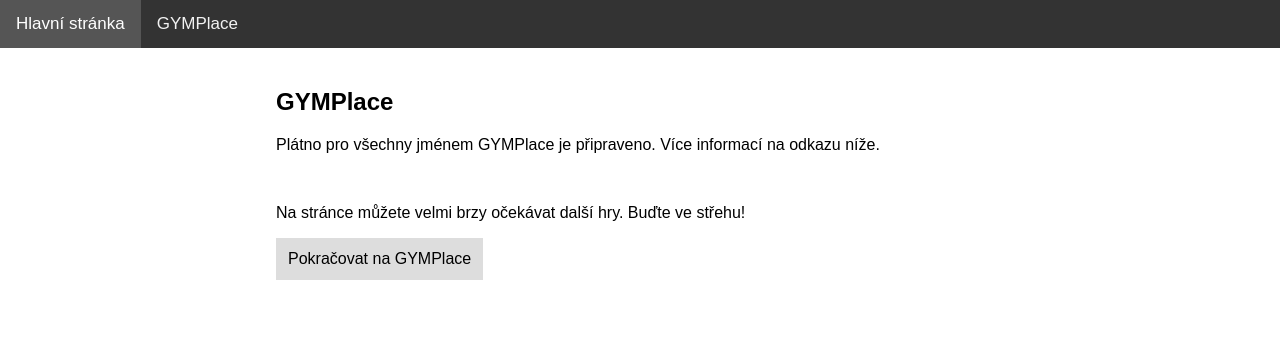
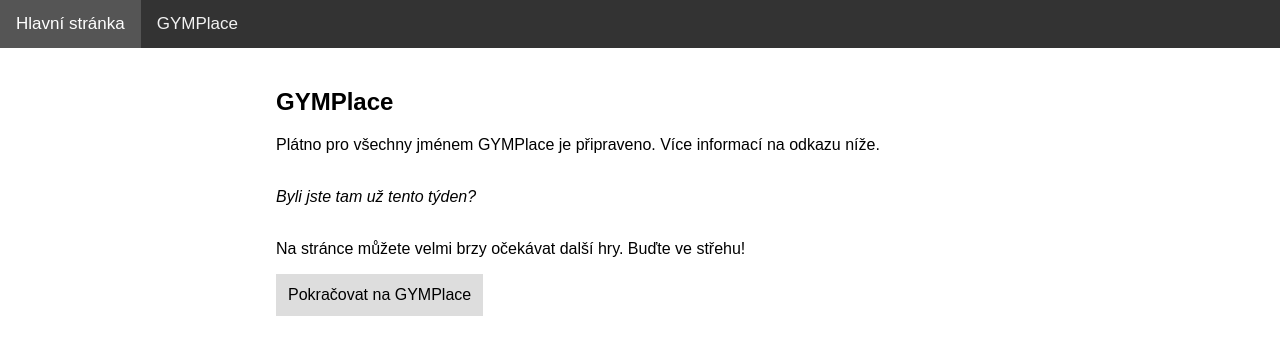
Before and after one commit to Ihavenolif/vitani-bazantu-server, a Flask app: page / in a window 1280 px wide. Shown: the top 355 px of the page. Run offline with Flask 2, Linux system fonts and the light colour scheme.

Commit message:
main page edit

```diff
--- a/templates/index.html
+++ b/templates/index.html
@@ -38,6 +38,10 @@
 
             <br>
 
+            <i>Byli jste tam už tento týden?</i>
+
+            <br><br>
+
             <p>Na stránce můžete velmi brzy očekávat další hry. Buďte ve střehu!</p>
             <div class="vertical-menu">
                 <a href="/gymplace_welcome">Pokračovat na GYMPlace</a>
```
